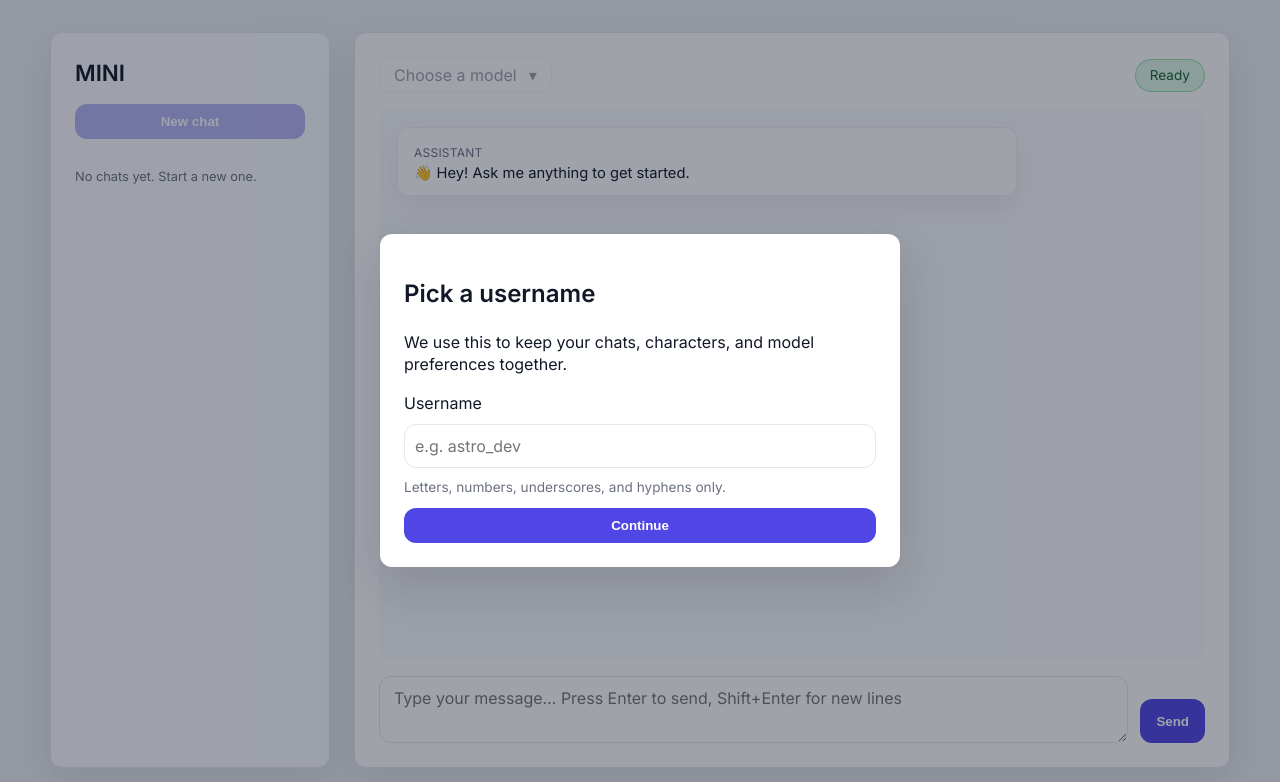
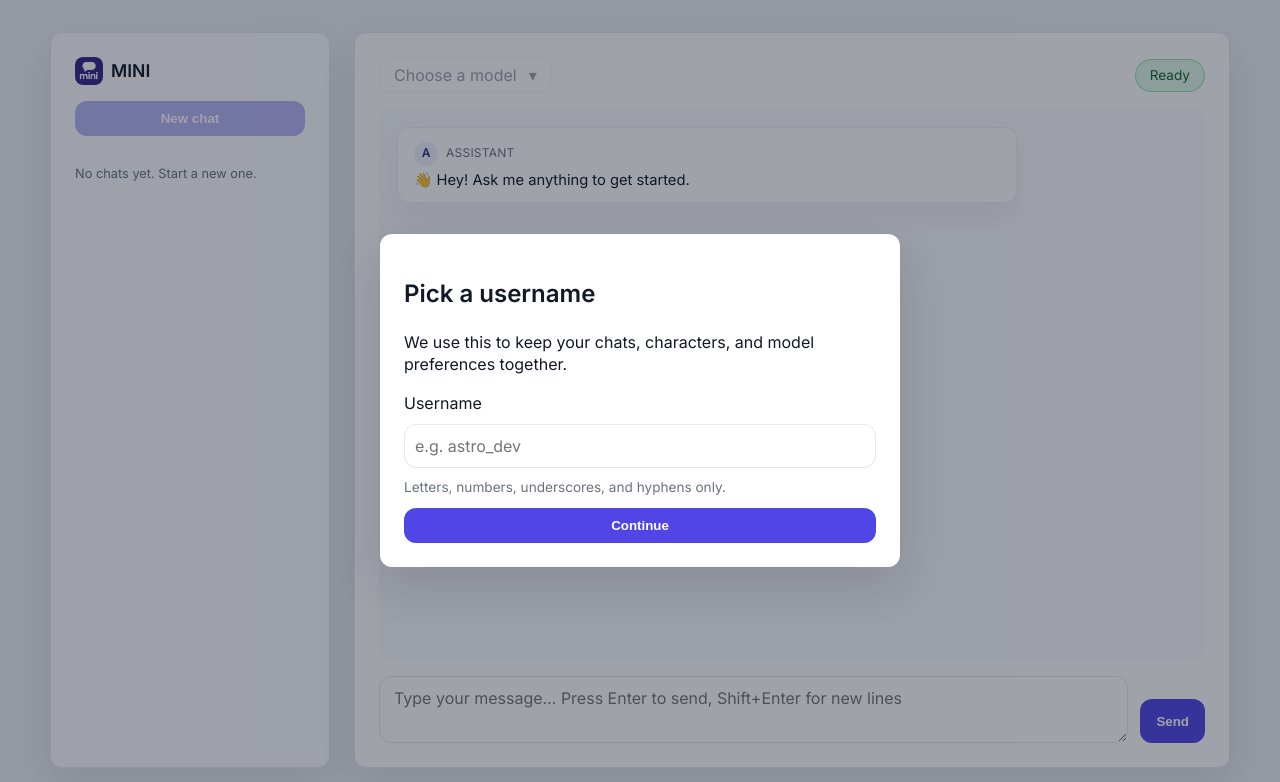
Before and after one commit to hackjutsu/mini-chatbot, a React (Vite) app in the folder client/: page / in a window 1280 px wide. Shown: the top 782 px of the page. Built offline with nearby package versions, Linux system fonts and the light colour scheme.

Commit message:
set icon and other style updates

```diff
--- a/client/src/App.jsx
+++ b/client/src/App.jsx
@@ -637,7 +637,10 @@ const App = () => {
     <div className="app-layout">
       <aside className="session-panel">
         <div className="panel-header">
-          <h1>MINI</h1>
+          <div className="app-brand">
+            <img src="/icon.png" alt="Mini Chatbot logo" className="app-logo" />
+            <span>MINI</span>
+          </div>
           <UserMenu user={user} onLogout={handleLogout} />
         </div>
         <button type="button" className="new-chat-btn" onClick={openCharacterPicker} disabled={!user}>
--- a/client/src/components/ConversationView.jsx
+++ b/client/src/components/ConversationView.jsx
@@ -18,17 +18,27 @@ const CharacterBanner = ({ character }) => {
   );
 };
 
-const MessageBubble = ({ message }) => {
+const MessageBubble = ({ message, conversationCharacter }) => {
   const isAssistant = message.role === 'assistant';
+  const assistantLabel = conversationCharacter?.name || 'Assistant';
   return (
     <div className={`message ${message.role}${message.isStreaming ? ' is-thinking' : ''}`}>
-      <small>{isAssistant ? 'Assistant' : 'You'}</small>
+      {isAssistant ? (
+        <div className="message-label">
+          {conversationCharacter?.avatarUrl ? (
+            <img src={conversationCharacter.avatarUrl} alt={assistantLabel} className="message-avatar" />
+          ) : conversationCharacter ? (
+            <span className="message-avatar">{assistantLabel.slice(0, 1).toUpperCase()}</span>
+          ) : null}
+          <small>{assistantLabel}</small>
+        </div>
+      ) : null}
       <div className="message-body">
         {isAssistant ? (
           message.content ? (
             <div dangerouslySetInnerHTML={{ __html: renderMarkdown(message.content) }} />
           ) : (
-            <div className="thinking-indicator">
+            <div className="thinking-indicator" aria-label="Generating response">
               <span></span>
               <span></span>
               <span></span>
@@ -37,8 +47,8 @@ const MessageBubble = ({ message }) => {
         ) : (
           message.content
         )}
-        {message.isStreaming ? (
-          <div className="thinking-indicator">
+        {message.isStreaming && message.content ? (
+          <div className="thinking-indicator" aria-label="Generating response">
             <span></span>
             <span></span>
             <span></span>
@@ -69,7 +79,10 @@ const ConversationView = ({
     return (
       <section className="conversation" ref={scrollRef}>
         <div className="message assistant">
-          <small>Assistant</small>
+          <div className="message-label">
+            <span className="message-avatar">A</span>
+            <small>Assistant</small>
+          </div>
           <div className="message-body">{introMessage}</div>
         </div>
       </section>
@@ -99,11 +112,18 @@ const ConversationView = ({
       <CharacterBanner character={conversation.character} />
       {safeMessages.length ? (
         safeMessages.map((message, index) => (
-          <MessageBubble message={message} key={`${message.id ?? 'msg'}-${index}`} />
+          <MessageBubble
+            message={message}
+            key={`${message.id ?? 'msg'}-${index}`}
+            conversationCharacter={conversation.character}
+          />
         ))
       ) : (
         <div className="message assistant">
-          <small>Assistant</small>
+          <div className="message-label">
+            <span className="message-avatar">A</span>
+            <small>Assistant</small>
+          </div>
           <div className="message-body">{introMessage}</div>
         </div>
       )}
--- a/client/src/styles/app.css
+++ b/client/src/styles/app.css
@@ -77,6 +77,21 @@ body {
   margin: 0;
   font-size: 1.4rem;
   font-weight: 600;
+}
+
+.app-brand {
+  display: inline-flex;
+  align-items: center;
+  gap: 8px;
+  font-weight: 700;
+  font-size: 1.1rem;
+}
+
+.app-logo {
+  width: 28px;
+  height: 28px;
+  border-radius: 8px;
+  object-fit: cover;
 }
 
 .new-chat-btn {
@@ -323,16 +338,31 @@ body {
   border-color: #bef4dc;
 }
 
-.message small {
+.message-label {
+  display: inline-flex;
+  align-items: center;
+  gap: 8px;
+  margin-bottom: 4px;
+}
+
+.message-avatar {
+  width: 24px;
+  height: 24px;
+  border-radius: 50%;
+  background: var(--accent-soft);
+  color: var(--accent-strong);
+  display: inline-flex;
+  align-items: center;
+  justify-content: center;
+  font-size: 0.75rem;
+  font-weight: 600;
+}
+
+.message-label small {
   font-size: 0.75rem;
   color: var(--muted);
   text-transform: uppercase;
   letter-spacing: 0.02em;
-  margin-bottom: 4px;
-}
-
-.message.user small {
-  color: #0f5132;
 }
 
 .message-body {
```
Also changed, not shown: client/public/icon.png (added).
